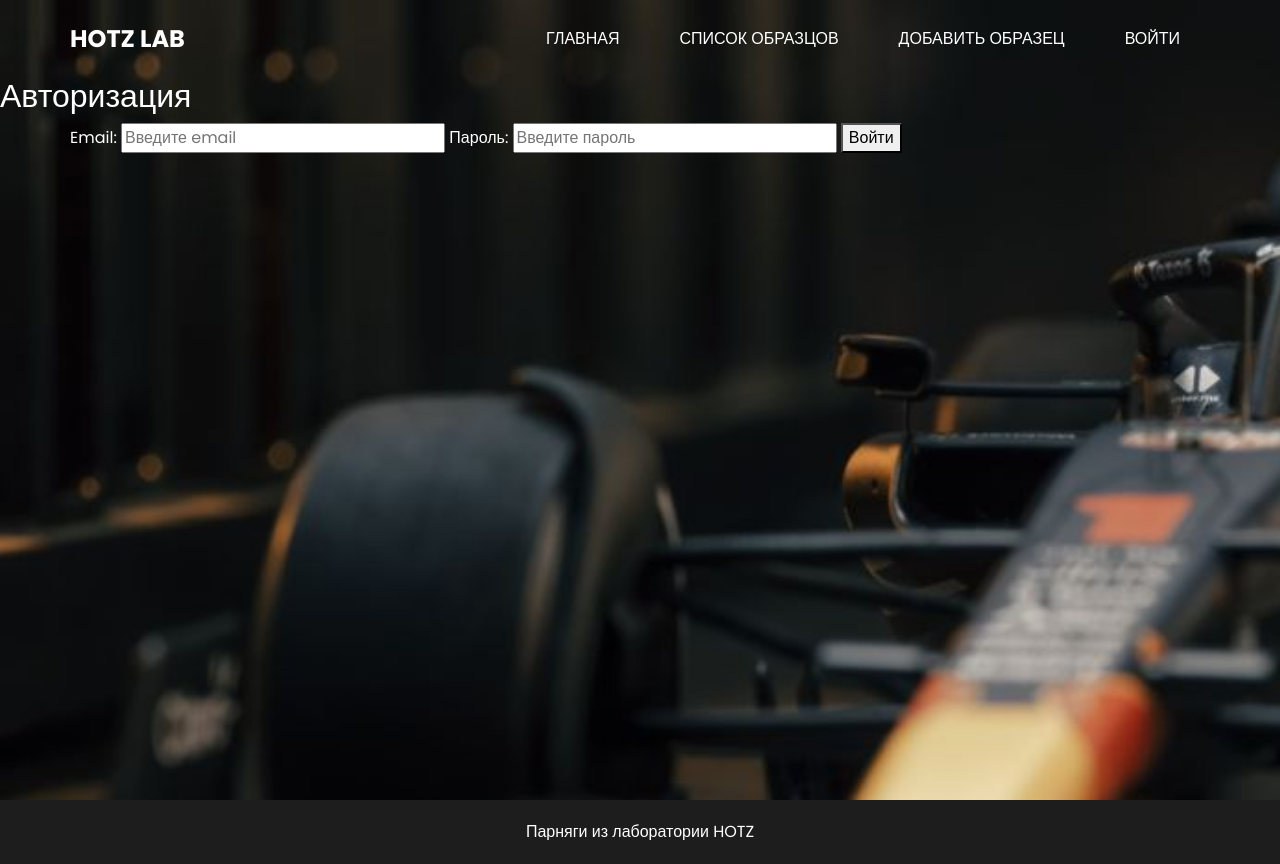
After one commit to F1reStyLe/LabSite, a Django app: page /login/ in a window 1280 px wide. The commit adds this page. Run offline with Django 4.2, Linux system fonts and the light colour scheme; some libraries are stand-ins or nearby versions.

Commit message:
start login

```diff
--- a/lab/static/css/style.css
+++ b/lab/static/css/style.css
@@ -8,9 +8,6 @@ body {
 .contacts {
   width: 100%;
 }
-
-
-
 
 .layout_padding {
   padding: 75px 0;
--- a/lab/templates/lab/base.html
+++ b/lab/templates/lab/base.html
@@ -63,7 +63,7 @@
                   <a class="nav-link" href="{% url 'add_sample' %}">Добавить образец</a>
                 </li>
                 <li class="nav-item">
-                  <a class="nav-link" href="#">Войти <i class="fas fa-sign-in-alt"></i></a>
+                  <a class="nav-link" href="{% url 'login' %}">Войти <i class="fas fa-sign-in-alt"></i></a>
               </li>
               </ul>
             </div>
--- /dev/null
+++ b/lab/templates/lab/login.html
@@ -0,0 +1,18 @@
+{% extends 'lab/base.html' %}
+{% load static %}
+
+
+{% block content %}
+<form>
+    <h2>Авторизация</h2>
+    <div class="container">
+      <label for="email">Email:</label>
+      <input type="text" placeholder="Введите email" name="email" required>
+
+      <label for="psw">Пароль:</label>
+      <input type="password" placeholder="Введите пароль" name="psw" required>
+
+      <button type="submit">Войти</button>
+    </div>
+  </form>
+{% endblock %}
--- a/lab/urls.py
+++ b/lab/urls.py
@@ -5,6 +5,6 @@ urlpatterns = [
     path('', views.index, name='index'),
     path('sample_list/', views.sample_list, name='sample_list'),
     path('add_sample/', views.add_sample, name='add_sample'),
-    path('contacts/', views.contacts, name='contacts'),
+    path('login/', views.login, name='login'),
     path('sample/<str:pk>', views.sample, name='sample'),
 ]
--- a/lab/views.py
+++ b/lab/views.py
@@ -14,15 +14,12 @@ def sample_list(request):
 
 def add_sample(request):
     if request.method == 'POST':
-        print(f'was here {request.POST}')
-
         form = PigmentPasteForm(request.POST)
         if form.is_valid():
             print('valid')
             form.save()
             return render(request, template_name='lab/add_sample.html')
     else:
-        print('and here')
         form = PigmentPasteForm()
     return render(request, template_name='lab/add_sample.html', context={'form': form})
 
@@ -36,3 +33,8 @@ def sample(request, pk):
 def contacts(request):
 
     return render(request, template_name='lab/contacts.html')
+
+
+def login(request):
+
+    return render(request, template_name='lab/login.html')
```
